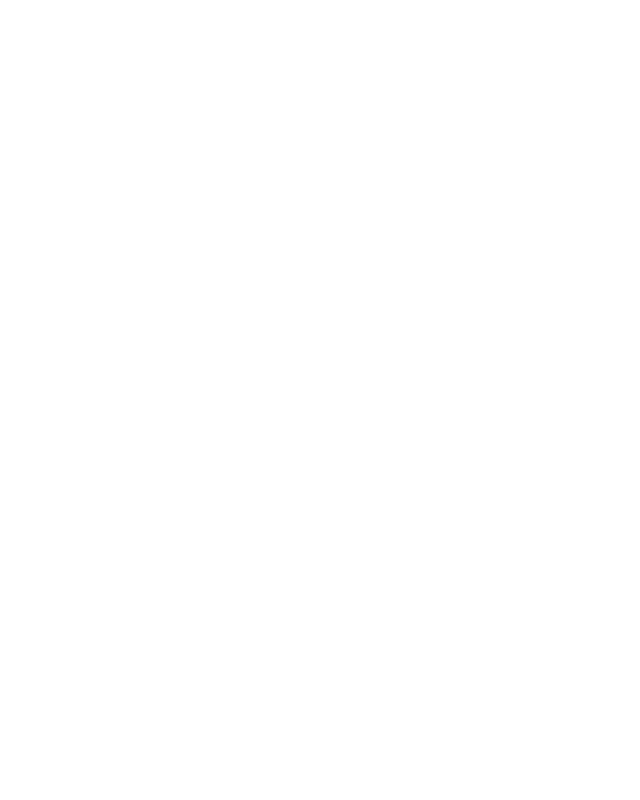
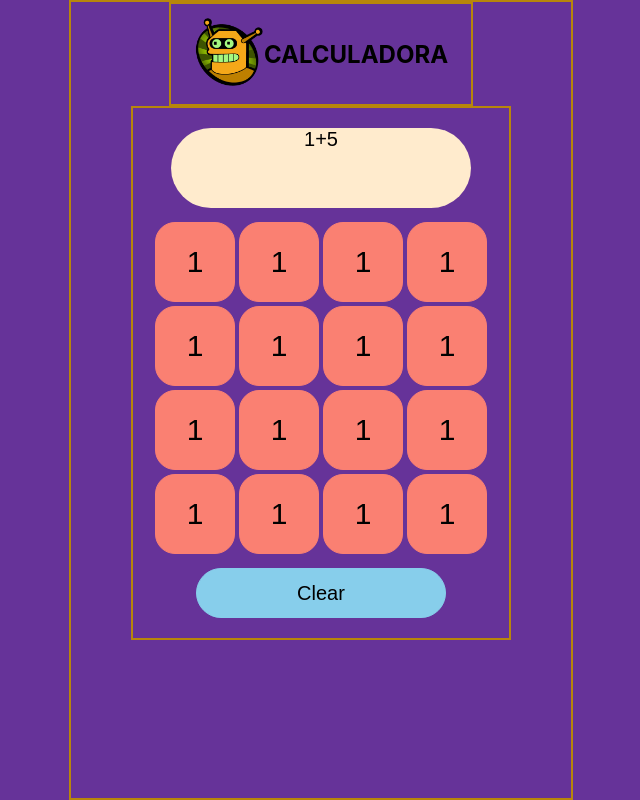
Before and after one commit to jorgeProgramaEn5/calculadora_react, a React (Create React App) app: page / in a window 1280 px wide. Shown: the whole page, without its empty margins (319-959 px from the left). Built offline with nearby package versions, Linux system fonts and the light colour scheme.

Commit message:
make calculator

```diff
--- a/public/index.html
+++ b/public/index.html
@@ -2,7 +2,7 @@
 <html lang="en">
   <head>
     <meta charset="utf-8" />
-    <link rel="icon" href="%PUBLIC_URL%/favicon.ico" />
+    <link rel="icon" href="%PUBLIC_URL%/favicon-32x32.png" />
     <meta name="viewport" content="width=device-width, initial-scale=1" />
     <meta name="theme-color" content="#000000" />
     <meta
--- a/src/Componentes/App.jsx
+++ b/src/Componentes/App.jsx
@@ -1,9 +1,47 @@
 import '../Estilos/App.css';
+import calculadora_logo from '../img/calculadora_logo.png';
+import Display from './Display';
+import BotonNumero from './BotonNumero';
+import BotonClear from './BotonClear';
 
 function App() {
   return (
-    <div className="App">
+    <div className='App'>
+      <div className='contenedor_app'>
 
+        <div className='contenedor_logo'>
+          <div className='contenedor_img'>
+            <img className='img' src={calculadora_logo} alt='bender'/>
+          </div>
+          <h2>CALCULADORA</h2>
+        </div>
+
+        <div className='contenedor_calculadora'>
+          <Display />
+
+          <div className='contenedor_numeros'>
+            <BotonNumero />
+            <BotonNumero />
+            <BotonNumero />
+            <BotonNumero />
+            <BotonNumero />
+            <BotonNumero />
+            <BotonNumero />
+            <BotonNumero />
+            <BotonNumero />
+            <BotonNumero />
+            <BotonNumero />
+            <BotonNumero />
+            <BotonNumero />
+            <BotonNumero />
+            <BotonNumero />
+            <BotonNumero />
+          </div>
+
+          <BotonClear />
+        </div>
+
+      </div>
     </div>
   );
 }
--- /dev/null
+++ b/src/Componentes/BotonClear.jsx
@@ -0,0 +1,11 @@
+import '../Estilos/BotonClear.css';
+
+const BotonClear = ()=> {
+	return (
+		<div className='contenedor_clear'>
+			<button className='contenedor_clear_button'>Clear</button>
+		</div>
+	)
+}
+
+export default BotonClear;
--- /dev/null
+++ b/src/Componentes/BotonNumero.jsx
@@ -0,0 +1,13 @@
+import '../Estilos/BotonNumero.css';
+
+const BotonNumero = ()=> {
+	return (
+		<div>
+			<div className='contenedor'>
+				<button className='contenedor_button'>1</button>
+			</div>
+		</div>
+	)
+}
+
+export default BotonNumero;
--- /dev/null
+++ b/src/Componentes/Display.jsx
@@ -0,0 +1,12 @@
+import '../Estilos/Display.css';
+
+
+const BotonDisplay = ()=> {
+	return (
+		<div>
+			<div className='contenedor_display'>1+5</div>
+		</div>
+	)
+}
+
+export default BotonDisplay;
--- a/src/Estilos/App.css
+++ b/src/Estilos/App.css
@@ -1,5 +1,53 @@
 .App {
   text-align: center;
+  min-width: 100vw;
+  min-height: 100vh;
+  background-color: rebeccapurple;
+  display: flex;
+  justify-content: center;
+}
+
+.contenedor_app {
+  width: 500px;
+  border: solid 2px darkgoldenrod;
+  display: flex;
+  flex-direction: column;
+/*  justify-content: center;*/
+  align-items: center;
+}
+
+.contenedor_logo {
+  border: solid 2px darkgoldenrod;
+  width: 300px;
+  height: 100px;
+  display: flex;
+  justify-content: center;
+  align-items: center;
+}
+
+.contenedor_img {
+  width: 70px;
+  background-color: rebeccapurple;
+}
+
+.img {
+  width: 100%;
+}
+
+.contenedor_calculadora {
+  border: solid 2px darkgoldenrod;
+  min-height: 490px;
+  display: flex;
+  flex-direction: column;
+  align-items: center;
+  justify-content: space-between;
+  padding: 20px;
+
+}
+
+.contenedor_numeros {
+  display: grid;
+  grid-template-columns: auto auto auto auto;
 }
 
 .App-logo {
--- /dev/null
+++ b/src/Estilos/BotonClear.css
@@ -0,0 +1,13 @@
+.contenedor_clear {
+
+}
+
+.contenedor_clear_button {
+	width: 250px;
+	height: 50px;
+	border-radius: 50px;
+	background-color: skyblue;
+	border: solid 1px skyblue;
+	font-size: 20px;
+	font-family: sans-serif;
+}
--- /dev/null
+++ b/src/Estilos/BotonNumero.css
@@ -0,0 +1,14 @@
+.contenedor {
+
+}
+
+.contenedor_button {
+	width: 80px;
+	height: 80px;
+	border-radius: 20px;
+	background-color: salmon;
+	border: solid 1px salmon;
+	font-size: 30px;
+	font-family: sans-serif;
+	margin: 2px;
+}
--- /dev/null
+++ b/src/Estilos/Display.css
@@ -0,0 +1,8 @@
+.contenedor_display {
+	width: 300px;
+	height: 80px;
+	border-radius: 50px;
+	background-color: blanchedalmond;
+	font-size: 20px;
+	font-family: sans-serif;
+}
```
Also changed, not shown: public/favicon-32x32.png (added), src/img/calculadora_logo.png (added).
